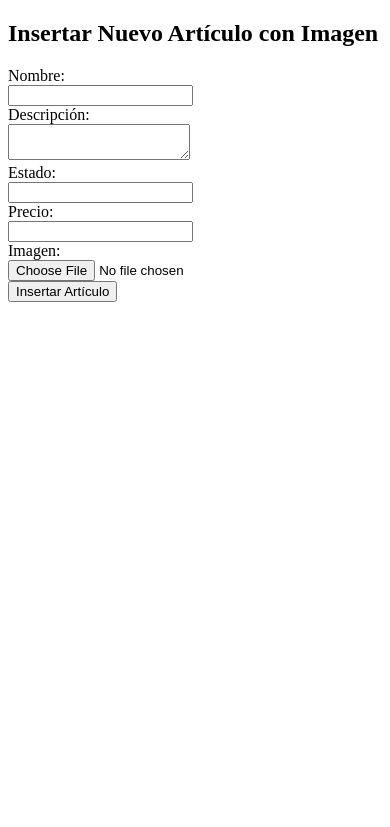
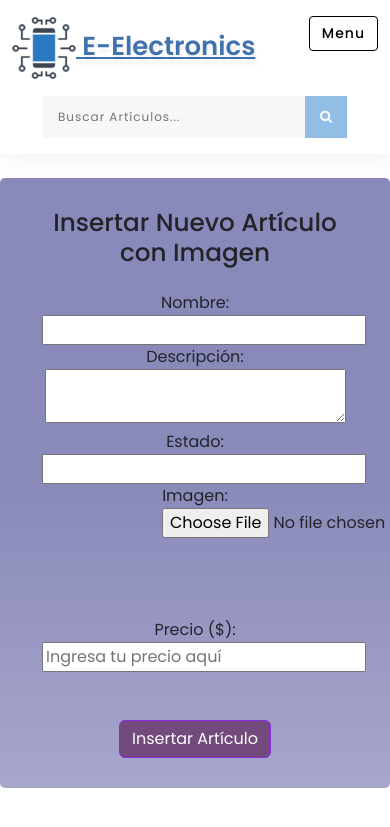
Before and after one commit to gil-666/TiendaElectronica, a PHP site: page /nuevo.php in a window 390 px wide; the page is wider, and only the part inside the window is pictured. Shown: the top 827 px of that part. Run offline with PHP 8.4, Linux system fonts and the light colour scheme.

Commit message:
articulo form

```diff
--- a/nuevo.php
+++ b/nuevo.php
@@ -1,6 +1,6 @@
 <?php
 require 'database.php';
-
+require 'includes/header.php';
 // Verificar si se enviaron datos del formulario
 if ($_SERVER["REQUEST_METHOD"] == "POST") {
     // Verificar si se seleccionó un archivo de imagen
@@ -55,19 +55,34 @@ if ($_SERVER["REQUEST_METHOD"] == "POST") {
     <title>Insertar Registro</title>
 </head>
 <body>
+<div class="container ">
+        <br>
+        <div class="row accecolora text-center " style="padding: 30px;">
     <h2>Insertar Nuevo Artículo con Imagen</h2>
     <form action="nuevo.php" method="POST" enctype="multipart/form-data">
+        <br><div class="row ">
+
+            <div class="col-sm">
                 <label for="nombre">Nombre:</label><br>
                 <input type="text" id="nombre" name="nombre" required><br>
                 <label for="descripcion">Descripción:</label><br>
                 <textarea id="descripcion" name="descripcion" required></textarea><br>
                 <label for="estado">Estado:</label><br>
                 <input type="text" id="estado" name="estado" required><br>
-        <label for="precio">Precio:</label><br>
-        <input type="number" id="precio" name="precio" step="0.01" required><br>
+
+            </div>
+            <div class="col-sm">
                 <label for="imagen">Imagen:</label><br>
-        <input type="file" id="fotografia" name="fotografia" accept="image/*" required><br>
-        <button type="submit">Insertar Artículo</button>
+                <input type="file" style="padding-left: 120px;" id="fotografia" name="fotografia" accept="image/*" required><br>
+                <label style="padding-top: 80px;" for="precio">Precio ($):</label><br>
+                <input type="number" id="precio" name="precio" step="1.00" placeholder="Ingresa tu precio aquí" required><br>
+            </div>
+        </div>
+
+        <br><br>
+        <button type="submit" class="btn btn-primary hover" style="background-color: rgb(114, 75, 124); border-color: blueviolet;">Insertar Artículo</button>
     </form>
+</div>
+</div>
 </body>
 </html>
```
Lines whose indentation alone changed are shown as unchanged.
